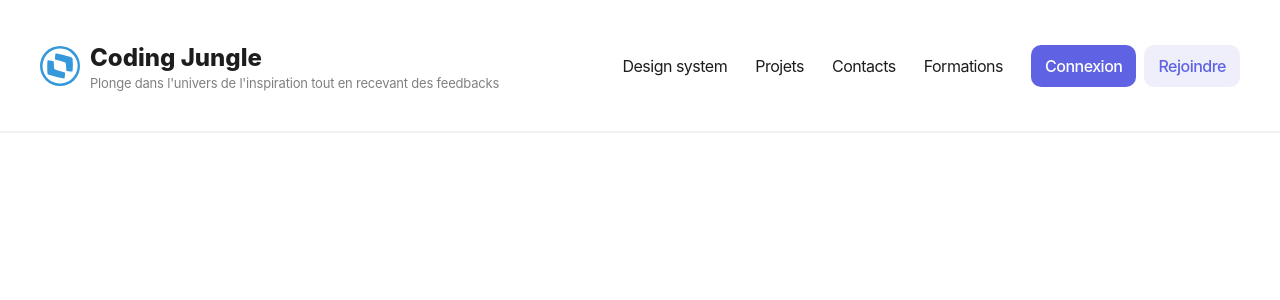
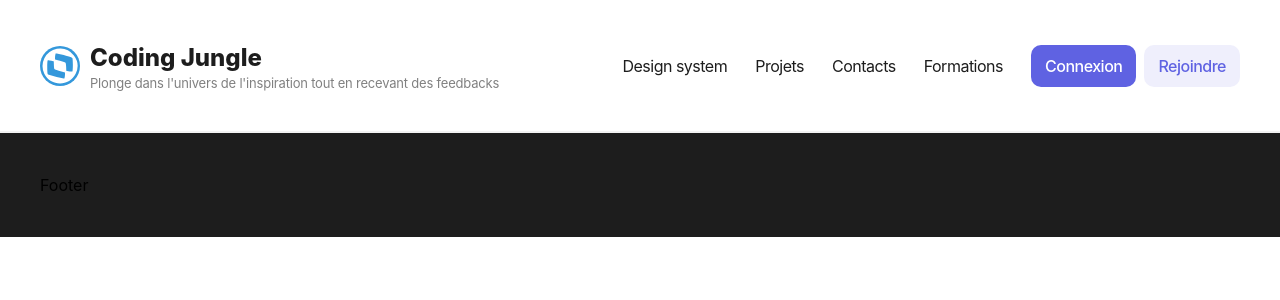
Before and after one commit to youssefshadow/react-next-app, a Next.js app: page / in a window 1280 px wide. Shown: the top 300 px of the page. Built offline with nearby package versions, Linux system fonts and the light colour scheme.

Commit message:
footer component

```diff
--- a/src/pages/index.tsx
+++ b/src/pages/index.tsx
@@ -7,14 +7,14 @@ import { RiUser6Fill } from "react-icons/ri";
 import { Avatar } from "@/ui/design-system/avatar/avatar";
 import { Container } from "@/ui/components/container/container";
 import { Navigation } from "@/ui/components/navigation/navigation";
+import { Footer } from "@/ui/components/navigation/footer";
 
 export default function Home() {
   return (
     <>
       <Seo title="Coding jungle" description="Description..." />
       <Navigation />
-
-
+      <Footer></Footer>
     </>
   );
 }
--- /dev/null
+++ b/src/ui/components/navigation/footer.tsx
@@ -0,0 +1,9 @@
+import { Container } from "../container/container";
+
+export const Footer = () => {
+  return (
+    <div className="bg-gray">
+      <Container>Footer</Container>
+    </div>
+  );
+};
```
